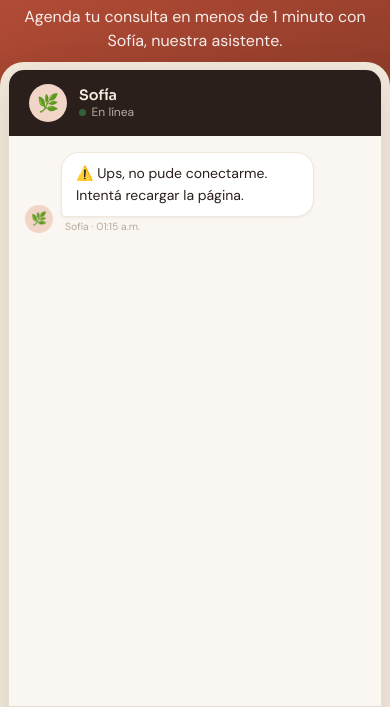
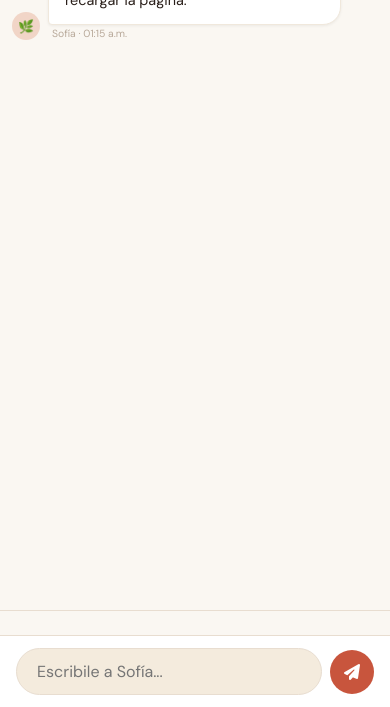
Before and after one commit to vonoaweb/psycalm, a website: page frontend/public.html in a window 390 px wide. Shown: the part 137-844 px from the top of the page. Drawn offline with Linux system fonts and the light colour scheme; no server answers.

Commit message:
Optimize chat layout for mobile devices (full-screen native app style, scrollable quick replies)

```diff
--- a/frontend/public.html
+++ b/frontend/public.html
@@ -343,12 +343,84 @@
     .messages-area::-webkit-scrollbar-track { background: transparent; }
     .messages-area::-webkit-scrollbar-thumb { background: #D4C8B8; border-radius: 4px; }
 
-    @media (max-width: 480px) {
-      .hero { padding: 2rem 1rem 3rem; }
-      .hero h1 { font-size: 1.5rem; }
-      .chat-wrapper { padding: 0 0.5rem 0.5rem; height: calc(100vh - 120px); }
-      .chat-card { border-radius: 1rem; }
-      .msg-bubble { font-size: 0.875rem; padding: 0.625rem 0.875rem; }
+    @media (max-width: 768px) {
+      html, body {
+        height: 100dvh;
+        height: 100vh;
+        background: var(--white);
+      }
+      .hero {
+        display: none !important; /* Hide hero entirely on mobile/tablet to maximize chat space */
+      }
+      .chat-wrapper {
+        margin: 0 !important;
+        padding: 0 !important;
+        max-width: 100% !important;
+        width: 100% !important;
+        height: 100dvh !important;
+        height: 100vh !important;
+      }
+      .chat-card {
+        border-radius: 0 !important;
+        border: none !important;
+        box-shadow: none !important;
+        height: 100% !important;
+      }
+      .chat-header {
+        padding: 1rem 1.25rem !important;
+        border-bottom: 1px solid var(--border) !important;
+        background: var(--ink) !important;
+      }
+      .chat-avatar {
+        width: 42px !important;
+        height: 42px !important;
+        font-size: 1.2rem !important;
+      }
+      .chat-header-name {
+        font-size: 1rem !important;
+      }
+      .chat-header-status {
+        font-size: 0.8rem !important;
+      }
+      .messages-area {
+        padding: 1rem 0.75rem !important;
+      }
+      .msg-row {
+        max-width: 90% !important;
+      }
+      .chat-buttons {
+        display: flex !important;
+        flex-wrap: nowrap !important;
+        overflow-x: auto !important;
+        -webkit-overflow-scrolling: touch !important;
+        padding: 0.75rem 0.75rem !important;
+        gap: 0.625rem !important;
+        background: #FAF7F2 !important; /* Subtle blend with messages area background */
+        border-top: 1px solid var(--border) !important;
+      }
+      .chat-buttons::-webkit-scrollbar {
+        display: none !important; /* Scroll bar invisible for modern fluid look */
+      }
+      .chat-buttons button {
+        flex-shrink: 0 !important;
+        padding: 0.625rem 1.25rem !important;
+        font-size: 0.875rem !important;
+        box-shadow: 0 2px 8px rgba(42,31,26,0.06) !important;
+      }
+      .chat-input-wrap {
+        padding: 0.75rem 1rem !important;
+        padding-bottom: calc(0.75rem + env(safe-area-inset-bottom, 0px)) !important; /* Safe area space for iOS notch devices */
+        background: var(--white) !important;
+        border-top: 1px solid var(--border) !important;
+      }
+      .chat-input-wrap input {
+        padding: 0.75rem 1.25rem !important;
+        font-size: 1rem !important; /* Prevents auto-zoom on iOS inputs */
+      }
+      .chat-input-wrap button {
+        width: 44px !important;
+        height: 44px !important;
+      }
     }
   </style>
 </head>
```
